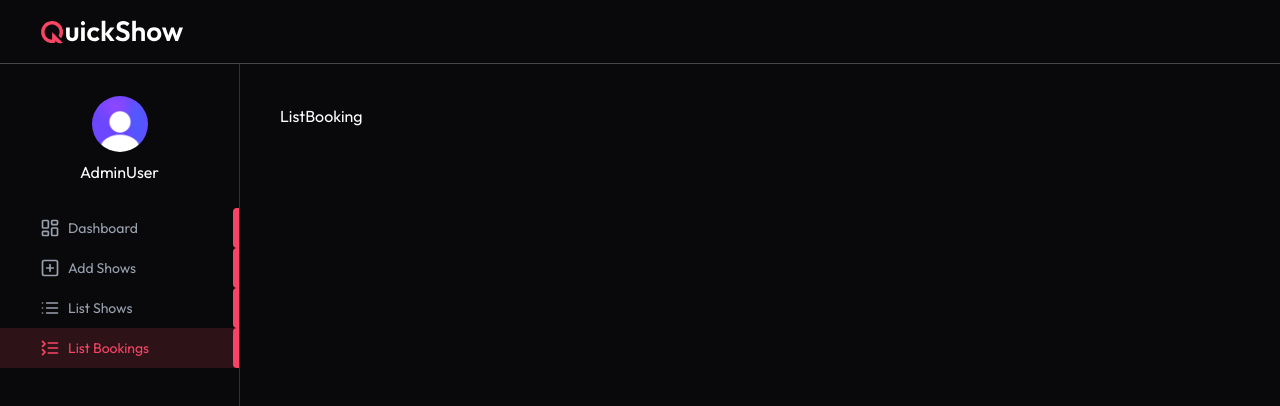
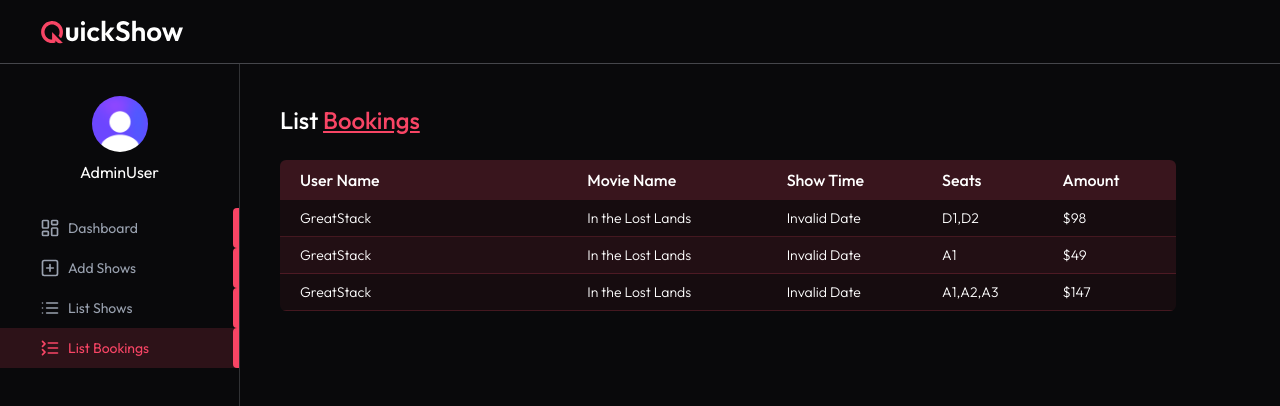
Before and after one commit to Duc1306/MovieTicketBooking, a React (Vite) app in the folder client/: page /admin/list-bookings in a window 1280 px wide. Shown: the top 406 px of the page. Built offline with nearby package versions, Linux system fonts and the light colour scheme.

Commit message:
Admin Pages: Booking/View Logic

```diff
--- a/client/src/components/admin/AdminNavbar.jsx
+++ b/client/src/components/admin/AdminNavbar.jsx
@@ -4,7 +4,7 @@ import { Link } from "react-router-dom";
 
 const AdminNavbar = () => {
   return (
-    <div class="flex items-center justify-between px-6 md:px-10 h-16 border-b border-gray-300/30">
+    <div className="flex items-center justify-between px-6 md:px-10 h-16 border-b border-gray-300/30">
       <Link to="/" >
         <img alt="logo" className="w-36 h-auto" src={assets.logo} />
       </Link>
--- a/client/src/pages/admin/AddShow.jsx
+++ b/client/src/pages/admin/AddShow.jsx
@@ -1,9 +1,28 @@
-import React from 'react'
+import React, { useEffect, useState } from 'react'
+import Title from '../../components/admin/Title'
+import { dummyShowsData } from '../../assets/assets';
+import Loading from '../../components/Loading';
 
 const AddShow = () => {
-  return (
-    <div>AddShow</div>
-  )
+    const currency = import.meta.env.VITE_CURRENCY;
+
+  const [nowPlayingMovies, setNowPlayingMovies] = useState([]);
+  const [selectedMovie, setSelectedMovie] = useState(null);
+  const [dateTimeSelection, setDateTimeSelection] = useState({});
+  const [dateTimeInput, setDateTimeInput] = useState("");
+  const [showPrice, setShowPrice] = useState("");
+
+  const fetchnowPlayingMovies = async () =>{
+    setNowPlayingMovies(dummyShowsData)
+  }
+  useEffect(()=>{
+    fetchnowPlayingMovies()
+  },[])
+  return nowPlayingMovies.length >0 ?  (
+    <>
+     <Title text1="Add" text2="Shows" />
+    </>
+  ) : <Loading/>
 }
 
 export default AddShow
--- a/client/src/pages/admin/ListBooking.jsx
+++ b/client/src/pages/admin/ListBooking.jsx
@@ -1,9 +1,65 @@
-import React from 'react'
+import React, { useEffect } from "react";
+import Title from "../../components/admin/Title";
+import { useState } from "react";
+import { dummyBookingData } from "../../assets/assets";
+import Loading from "../../components/Loading";
+import dateFormat from "../../lib/dateFormat";
 
 const ListBooking = () => {
-  return (
-    <div>ListBooking</div>
-  )
-}
+  const currency = import.meta.env.VITE_CURRENCY;
 
-export default ListBooking
+  const [bookings, setBookings] = useState([]);
+  const [loading, setLoading] = useState(true);
+
+  const getAllBookings = async () => {
+    setBookings(dummyBookingData);
+    setLoading(false);
+  };
+
+  useEffect(() => {
+    getAllBookings();
+  }, []);
+  return !loading ? (
+    <>
+      <Title text1="List" text2="Bookings" />
+      <div className="max-w-4xl mt-6 overflow-x-auto">
+        <table className="w-full border-collapse rounded-md overflow-hidden text-nowrap">
+          <thead>
+            <tr className="bg-primary/20 text-left text-white">
+              <th className="p-2 font-medium pl-5">User Name</th>
+              <th className="p-2 font-medium">Movie Name</th>
+              <th className="p-2 font-medium">Show Time</th>
+              <th className="p-2 font-medium">Seats</th>
+              <th className="p-2 font-medium">Amount</th>
+            </tr>
+          </thead>
+          <tbody className="text-sm font-light">
+            {bookings.map((item, index) => (
+              <tr
+                key={index}
+                className="border-b border-primary/20 bg-primary/5 even:bg-primary/10"
+              >
+                <td className="p-2 min-w-45 pl-5">{item.user.name}</td>
+                <td className="p-2">{item.show.movie.title}</td>
+                <td className="p-2">{dateFormat(item.show.showDataTime)}</td>
+                <td className="p-2">
+                  {Object.keys(item.bookedSeats)
+                    .map((seat) => item.bookedSeats[seat])
+                    .join(",")}
+                </td>
+                <td className="p-2">
+                  {currency}
+                  {item.amount}
+                </td>
+              </tr>
+            ))}
+          </tbody>
+        </table>
+      </div>
+    </>
+  ) : (
+    <Loading />
+  );
+};
+
+export default ListBooking;
--- a/client/src/pages/admin/ListShow.jsx
+++ b/client/src/pages/admin/ListShow.jsx
@@ -1,9 +1,74 @@
-import React from 'react'
+import React, { useEffect, useState } from "react";
+import { dummyShowsData } from "../../assets/assets";
+import Loading from "../../components/Loading";
+import Title from "../../components/admin/Title";
+import dateFormat from "./../../lib/dateFormat";
 
 const ListShow = () => {
-  return (
-    <div>LishShow</div>
-  )
-}
+  const currency = import.meta.env.VITE_CURRENCY;
 
-export default ListShow
+  const [shows, setShows] = useState([]);
+  const [loading, setLoading] = useState(true);
+
+  const getAllShows = async () => {
+    try {
+      setShows([
+        {
+          movie: dummyShowsData[0],
+          showDataTime: "2025-06-30T02:30:00.000",
+          showPrice: 59,
+          occupiedSeats: {
+            A1: "user_1",
+            B1: "user_2",
+            C1: "user_3",
+          },
+        },
+      ]);
+      setLoading(false);
+    } catch (error) {
+      console.log(error);
+    }
+  };
+
+  useEffect(() => {
+    getAllShows();
+  }, []);
+  return !loading ? (
+
+    <>
+      <Title text1="List" text2="Shows" />
+      <div className="max-w-4xl mt-6 overflow-x-auto">
+        <table className="w-full border-collapse rounded-md overflow-hidden text-nowrap">
+          <thead>
+            <tr className="bg-primary/20 text-left text-white">
+              <th className="p-2 font-medium pl-5">Movie Name</th>
+              <th className="p-2 font-medium">Show Time</th>
+              <th className="p-2 font-medium">Total Bookings</th>
+              <th className="p-2 font-medium">Earnings</th>
+            </tr>
+          </thead>
+          <tbody className="text-sm font-light">
+            {shows.map((show, index) => (
+              <tr
+                key={index}
+                className="border-b border-primary/10 bg-primary/5 even:bg-primary/10"
+              >
+                <td className="p-2 min-w-45 pl-5">{show.movie.title}</td>
+                <td className="p-2">{dateFormat(show.showDataTime)}</td>
+                <td className="p-2">
+                  {Object.keys(show.occupiedSeats).length}
+                </td>
+                <td className="p-2">
+                  {currency}
+                  {Object.keys(show.occupiedSeats).length * show.showPrice}
+                </td>
+              </tr>
+            ))}
+          </tbody>
+        </table>
+      </div>
+    </>
+  ) :<Loading/>
+};
+
+export default ListShow;
```
